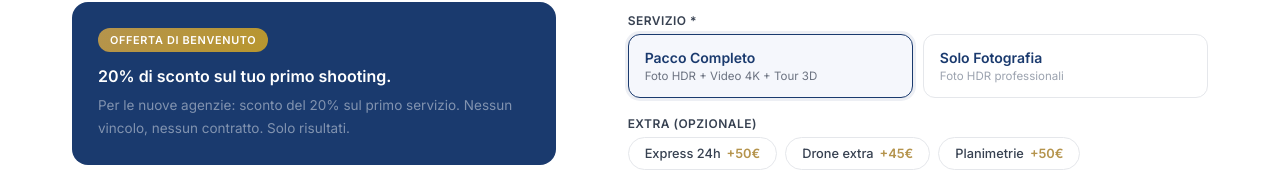
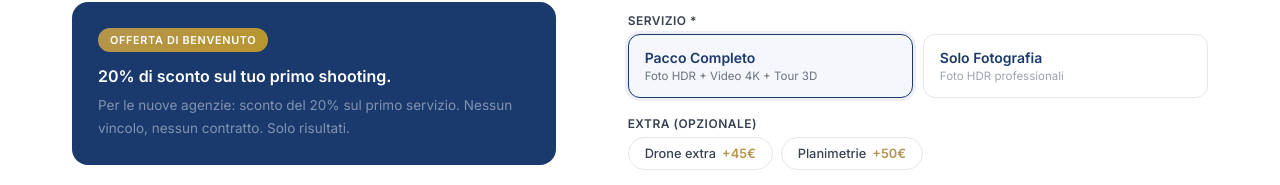
Before and after one commit to Filippo-Sarugeri/realead-sito, a website: page index.html in a window 1280 px wide. Shown: the part 5836-6021 px from the top of the page. Drawn offline with nearby package versions, Linux system fonts and the light colour scheme.

Commit message:
Add files via upload
Sesto caricamento

```diff
--- a/index.html
+++ b/index.html
@@ -1307,7 +1307,6 @@
           <div class="form-group">
             <label class="form-label">Extra (opzionale)</label>
             <div class="extra-btn-group">
-              <button type="button" class="extra-btn" data-value="Express 24h">Express 24h <span>+50€</span></button>
               <button type="button" class="extra-btn" data-value="Drone extra">Drone extra <span>+45€</span></button>
               <button type="button" class="extra-btn" data-value="Planimetrie">Planimetrie <span>+50€</span></button>
             </div>
```
